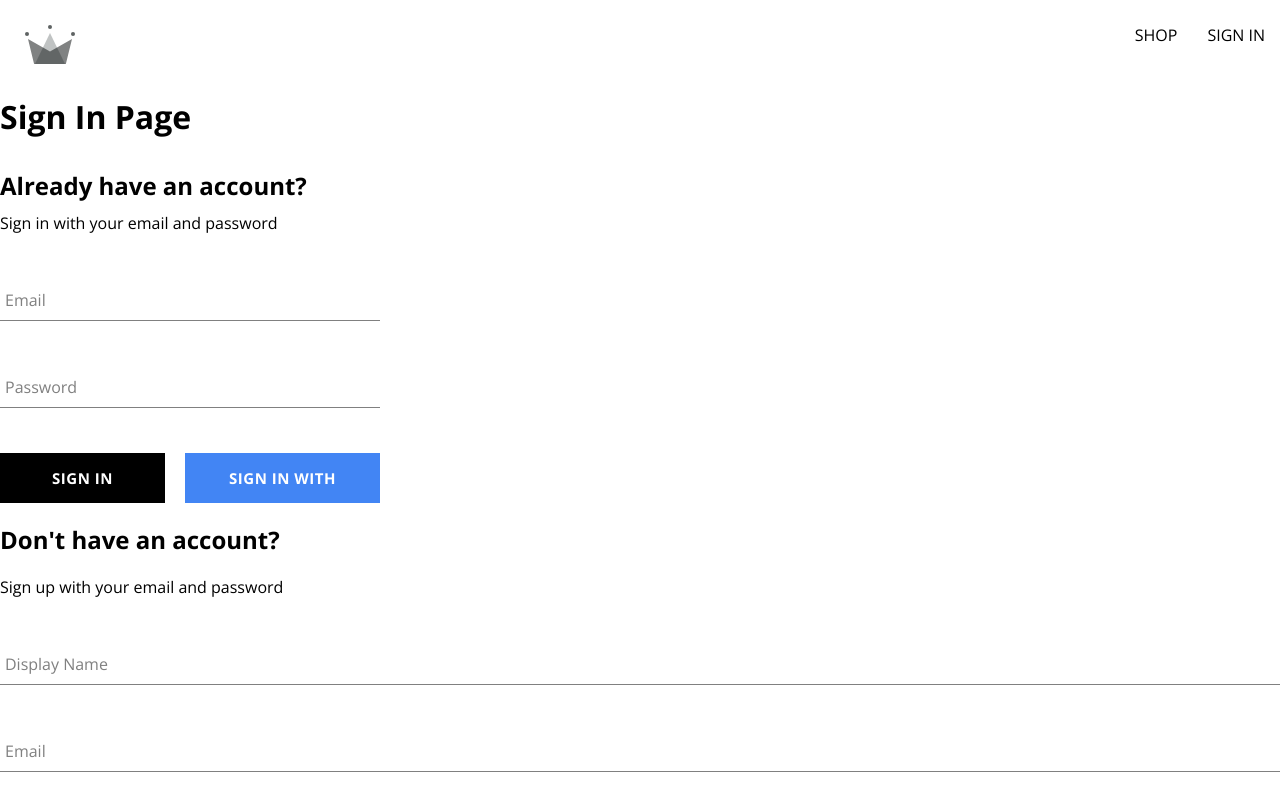
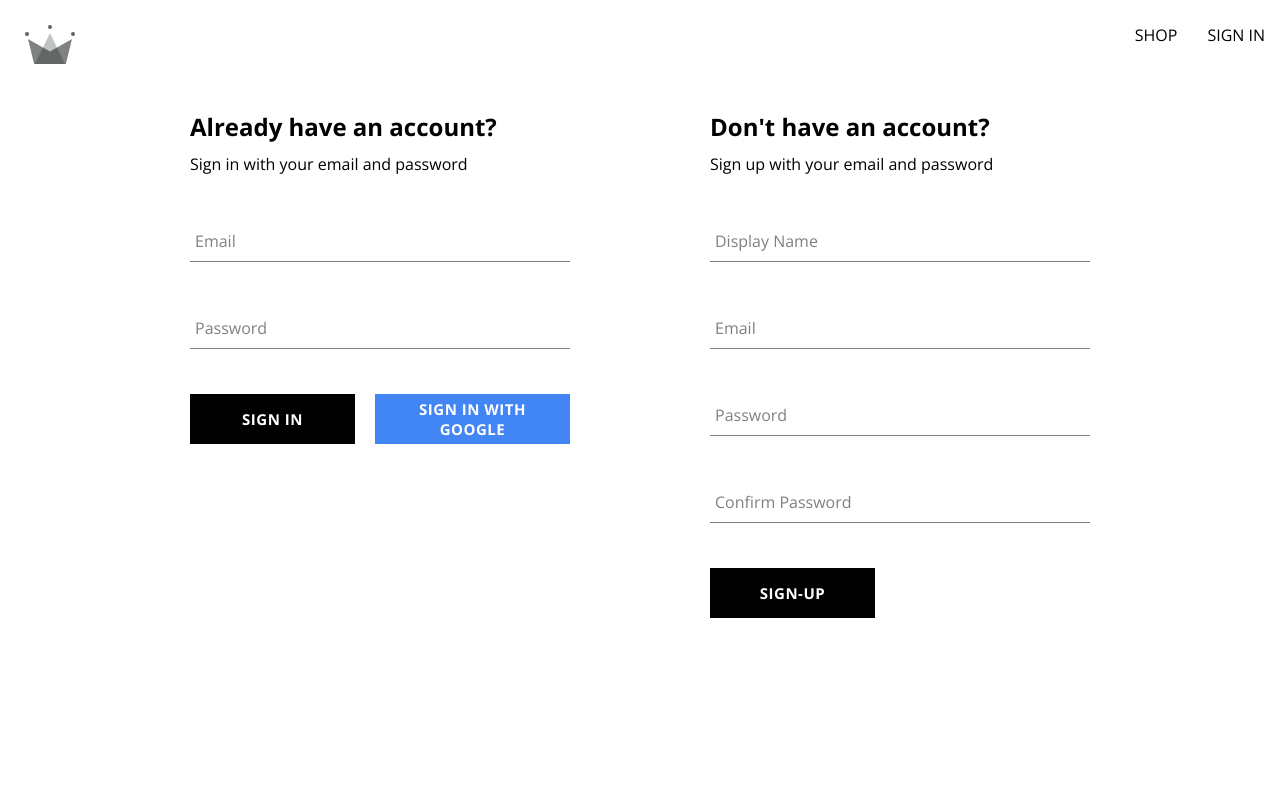
Before and after one commit to josewaihiga/crwn-clothing, a React (Create React App) app: page /auth in a window 1280 px wide. Shown: the top 800 px of the page. Built offline with nearby package versions, Linux system fonts and the light colour scheme.

Commit message:
created authentication page component alongside sign in form.

```diff
--- a/src/components/button/button.styles.scss
+++ b/src/components/button/button.styles.scss
@@ -3,7 +3,6 @@
     width: auto;
     height: 50px;
     letter-spacing: 0.5px;
-    line-height: 50px;
     padding: 0 35px 0 35px;
     font-size: 15px;
     background-color: black;
@@ -13,8 +12,10 @@
     font-weight: bolder;
     border: none;
     cursor: pointer;
+
     display: flex;
     justify-content: center;
+    align-items: center;
 
     &:hover {
       background-color: white;
--- a/src/components/sign-in-form/sign-in-form.component.jsx
+++ b/src/components/sign-in-form/sign-in-form.component.jsx
@@ -1,13 +1,15 @@
 import "./sign-in-form.style.scss";
+
 import { useState } from "react";
 
-import FormInput from "../form-input/form-input.component";
-import Button from "../button/button.component";
 import {
   createUserDocumentFromAuth,
   signInAuthWithEmailAndPassword,
   signInWithGooglePopup
 } from "../../utils/firebase/firebase.utils";
+
+import FormInput from "../form-input/form-input.component";
+import Button from "../button/button.component";
 
 const defaultFormFields = {
   email: "",
@@ -43,8 +45,11 @@ const SignInForm = () => {
     try {
       const { user } = await signInAuthWithEmailAndPassword(email, password);
       console.log(user);
-      // resetFormFields();
+      resetFormFields();
     } catch (error) {
+      if(error.code === "auth/invalid-login-credentials"){
+        alert('Invalid login details')
+      }
       console.log(error);
     }
   };
@@ -72,7 +77,7 @@ const SignInForm = () => {
         />
         <div className="buttons-container">
         <Button type="submit">Sign in</Button>
-        <Button buttonType="google" onClick={signInWithGoogle}>Sign in with Google</Button>
+        <Button type="button" buttonType="google" onClick={signInWithGoogle}>Sign in with Google</Button>
         </div>
       </form>
     </div>
--- a/src/components/sign-in-form/sign-in-form.style.scss
+++ b/src/components/sign-in-form/sign-in-form.style.scss
@@ -5,6 +5,7 @@
 
     h2 {
         margin: 10px 0;
+
     }
 
     .buttons-container{
--- a/src/components/sign-up-form/sign-up-form.style.scss
+++ b/src/components/sign-up-form/sign-up-form.style.scss
@@ -1,4 +1,4 @@
-.sign-up-containter{
+.sign-up-container{
     display: flex;
     flex-direction: column;
     width: 380px;
--- a/src/routes/authentication/authentication.component.jsx
+++ b/src/routes/authentication/authentication.component.jsx
@@ -1,13 +1,12 @@
 import SignInForm from "../../components/sign-in-form/sign-in-form.component";
 import SignUpForm from "../../components/sign-up-form/sign-up-form.component";
+import "./authentication.styles.scss";
 
 const Authentication = () => {
   return (
-    <div>
-      <h1>Sign In Page</h1>
-
-      <SignInForm/>
-      <SignUpForm/>
+    <div className="authentication-container">
+      <SignInForm />
+      <SignUpForm />
     </div>
   );
 };
--- /dev/null
+++ b/src/routes/authentication/authentication.styles.scss
@@ -0,0 +1,6 @@
+.authentication-container {
+  display: flex;
+  width: 900px;
+  justify-content: space-between;
+  margin: 30px auto;
+}
```
